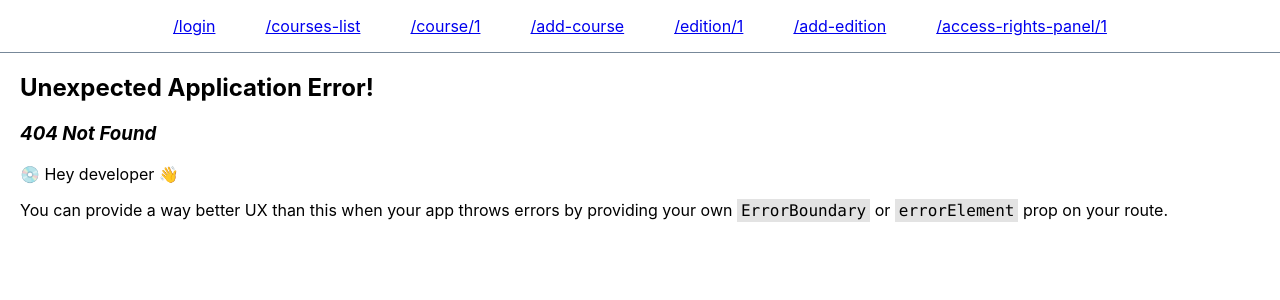
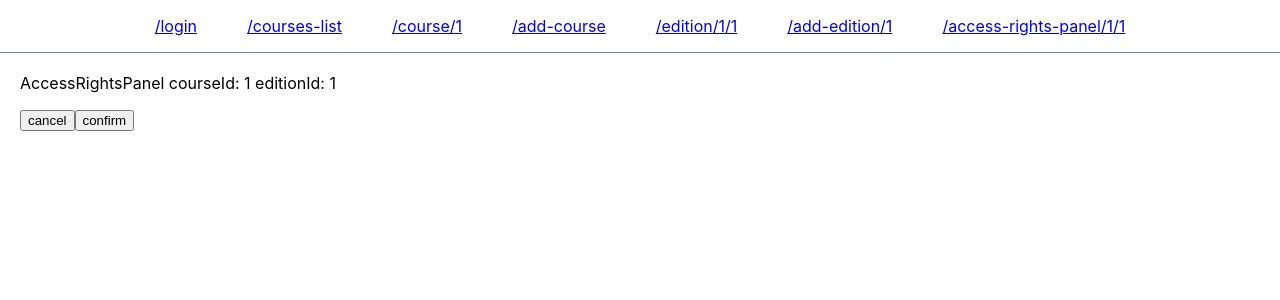
Before and after one commit to Jullija/ConspectsManager, a React (Create React App) app in the folder frontend/frontend/: page /access-rights-panel/1/1 in a window 1280 px wide. Before the commit this address had no page. Shown: the top 300 px of the page. Built offline with nearby package versions, Linux system fonts and the light colour scheme.

Commit message:
route children added

```diff
--- a/frontend/frontend/src/App.tsx
+++ b/frontend/frontend/src/App.tsx
@@ -4,14 +4,7 @@ import routes from "./router/routes";
 import Navbar from "./components/Navbar";
 
 function App() {
-  return (
-    <>
-      <Navbar />
-      <div style={{ margin: 20 }}>
-        <RouterProvider router={routes} />
-      </div>
-    </>
-  );
+  return <RouterProvider router={routes} />;
 }
 
 export default App;
--- a/frontend/frontend/src/components/Navbar.tsx
+++ b/frontend/frontend/src/components/Navbar.tsx
@@ -15,14 +15,14 @@ const Navbar = () => {
       <a href="/add-course">
         <p>/add-course</p>
       </a>
-      <a href="/edition/1">
-        <p>/edition/1</p>
+      <a href="/edition/1/1">
+        <p>/edition/1/1</p>
       </a>
-      <a href="/add-edition">
-        <p>/add-edition</p>
+      <a href="/add-edition/1">
+        <p>/add-edition/1</p>
       </a>
-      <a href="/access-rights-panel/1">
-        <p>/access-rights-panel/1</p>
+      <a href="/access-rights-panel/1/1">
+        <p>/access-rights-panel/1/1</p>
       </a>
     </div>
   );
--- /dev/null
+++ b/frontend/frontend/src/components/Root.tsx
@@ -0,0 +1,15 @@
+import { Outlet } from "react-router-dom";
+import Navbar from "./Navbar";
+
+const Root = () => {
+  return (
+    <>
+      <Navbar />
+      <div style={{ margin: 20 }}>
+        <Outlet />
+      </div>
+    </>
+  );
+};
+
+export default Root;
--- a/frontend/frontend/src/router/routes.tsx
+++ b/frontend/frontend/src/router/routes.tsx
@@ -7,11 +7,17 @@ import AccessRightsPanel from "../screens/AccessRightsPanel/AccessRightsPanel";
 import Edition from "../screens/Edition/Edition";
 import AddEdition from "../screens/AddEdition/AddEdition";
 import AddCourse from "../screens/AddCourse/AddCourse";
+import Root from "../components/Root";
 
 const routes = createBrowserRouter([
   {
     path: "/",
+    element: <Root />,
+    children: [
+      {
+        path: "/",
         element: <Login />,
+        index: true,
       },
       {
         path: "/login",
@@ -26,20 +32,22 @@ const routes = createBrowserRouter([
         element: <AddCourse />,
       },
       {
-    path: "/course/:id",
+        path: "/course/:courseId",
         element: <Course />,
       },
       {
-    path: "/edition/:id",
+        path: "/edition/:courseId/:editionId",
         element: <Edition />,
       },
       {
-    path: "/access-rights-panel/:id",
+        path: "/access-rights-panel/:courseId/:editionId",
         element: <AccessRightsPanel />,
       },
       {
-    path: "/add-edition/:id",
+        path: "/add-edition/:courseId",
         element: <AddEdition />,
+      },
+    ],
   },
 ]);
 
--- a/frontend/frontend/src/screens/AccessRightsPanel/AccessRightsPanel.tsx
+++ b/frontend/frontend/src/screens/AccessRightsPanel/AccessRightsPanel.tsx
@@ -2,21 +2,24 @@ import { useNavigate, useParams } from "react-router-dom";
 
 const AccessRightsPanel = () => {
   const params = useParams();
-  const editionId = Number(params.id);
+  const editionId = Number(params.editionId);
+  const courseId = Number(params.courseId);
 
   const navigate = useNavigate();
 
   const handleCancel = () => {
-    navigate(`/edition/${editionId}`);
+    navigate(`/edition/${courseId}/${editionId}`);
   };
 
   const handleConfrim = () => {
-    navigate(`/edition/${editionId}`);
+    navigate(`/edition/${courseId}/${editionId}`);
   };
 
   return (
     <>
-      <p>AccessRightsPanel editionId: {editionId}</p>
+      <p>
+        AccessRightsPanel courseId: {courseId} editionId: {editionId}
+      </p>
       <button onClick={handleCancel}>cancel</button>
       <button onClick={handleConfrim}>confirm</button>
     </>
--- a/frontend/frontend/src/screens/AddEdition/AddEdition.tsx
+++ b/frontend/frontend/src/screens/AddEdition/AddEdition.tsx
@@ -2,7 +2,7 @@ import { useNavigate, useParams } from "react-router-dom";
 
 const AddEdition = () => {
   const params = useParams();
-  const courseId = Number(params.id);
+  const courseId = Number(params.courseId);
 
   const navigate = useNavigate();
 
--- a/frontend/frontend/src/screens/Course/Course.tsx
+++ b/frontend/frontend/src/screens/Course/Course.tsx
@@ -6,7 +6,7 @@ import EditionCard from "./EditionCard";
 
 const Course = () => {
   const params = useParams();
-  const courseId = Number(params.id);
+  const courseId = Number(params.courseId);
 
   const [editions, setEditions] = useState<Edition[]>();
 
@@ -19,7 +19,7 @@ const Course = () => {
       style={{
         display: "flex",
         flexDirection: "column",
-        gap: 20,
+        rowGap: 20,
       }}
     >
       <p>Course courseId: {courseId} </p>
@@ -27,7 +27,7 @@ const Course = () => {
         <button>add edition</button>
       </Link>
       {editions?.map((edition) => (
-        <EditionCard edition={edition} />
+        <EditionCard edition={edition} courseId={courseId} />
       ))}
     </div>
   );
--- a/frontend/frontend/src/screens/Course/EditionCard.tsx
+++ b/frontend/frontend/src/screens/Course/EditionCard.tsx
@@ -3,9 +3,10 @@ import { Edition } from "../../types/types";
 
 interface EditionCardProps {
   edition: Edition;
+  courseId: number;
 }
 
-const EditionCard = ({ edition }: EditionCardProps) => {
+const EditionCard = ({ edition, courseId }: EditionCardProps) => {
   return (
     <div
       style={{
@@ -14,7 +15,7 @@ const EditionCard = ({ edition }: EditionCardProps) => {
       }}
     >
       {edition.name}
-      <Link to={`/edition/${edition.id}`}>
+      <Link to={`/edition/${courseId}/${edition.id}`}>
         <button>edit</button>
       </Link>
     </div>
--- a/frontend/frontend/src/screens/CoursesList/CoursesList.tsx
+++ b/frontend/frontend/src/screens/CoursesList/CoursesList.tsx
@@ -13,6 +13,7 @@ const CoursesList = () => {
 
   return (
     <>
+      <p>CourseList</p>
       <Link to="/add-course">
         <button>add course</button>
       </Link>
--- a/frontend/frontend/src/screens/Edition/Edition.tsx
+++ b/frontend/frontend/src/screens/Edition/Edition.tsx
@@ -2,12 +2,15 @@ import { Link, useParams } from "react-router-dom";
 
 const Edition = () => {
   const params = useParams();
-  const id = Number(params.id);
+  const editionId = Number(params.editionId);
+  const courseId = Number(params.courseId);
 
   return (
     <>
-      <p>Edition editionId: {id}</p>
-      <Link to={`/access-rights-panel/${id}`}>
+      <p>
+        Edition courseId: {courseId} editionId: {courseId}
+      </p>
+      <Link to={`/access-rights-panel/${courseId}/${editionId}`}>
         <button>access rights</button>
       </Link>
     </>
```
Lines whose indentation alone changed are shown as unchanged.
